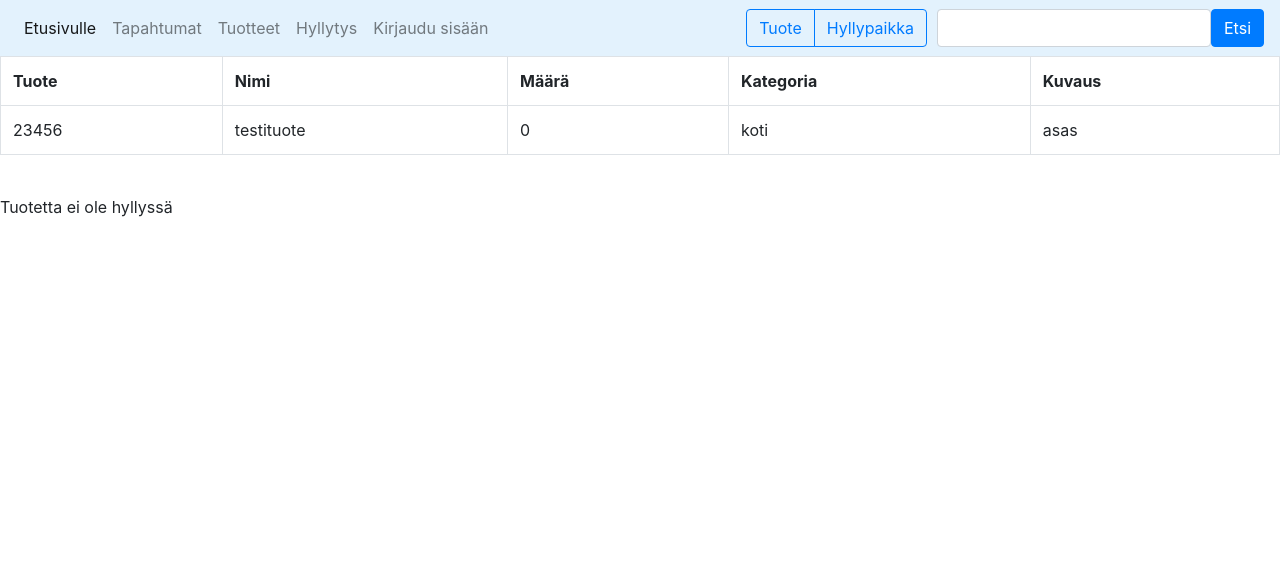
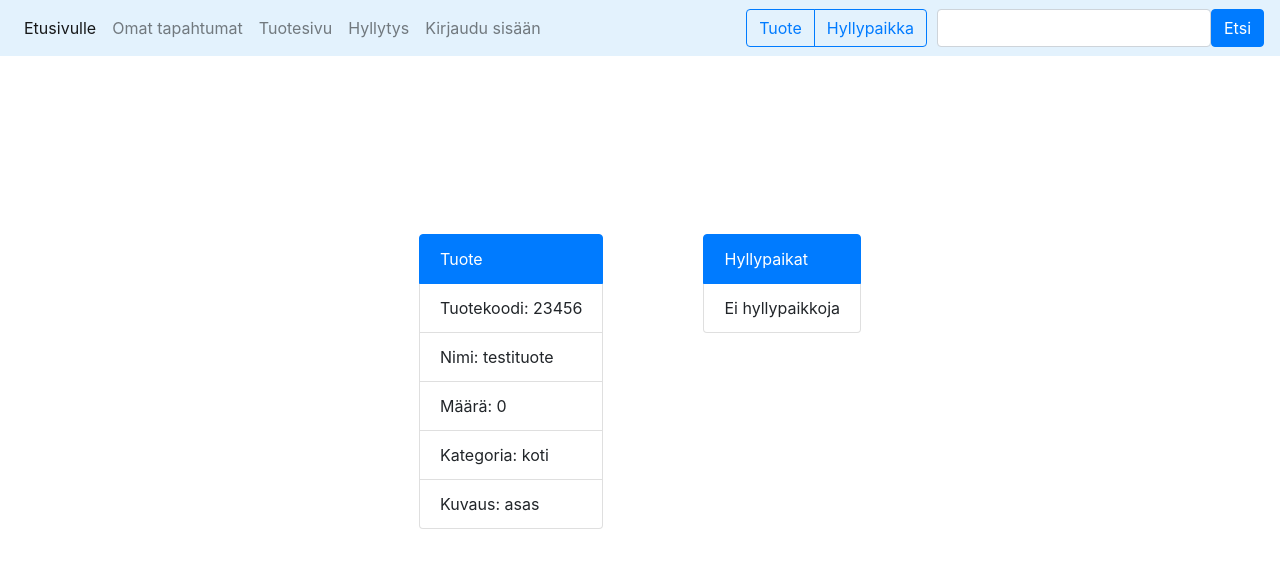
Before and after one commit to ktatu/Varasto, a Flask app: page /tuotteet/23456 in a window 1280 px wide. Shown: the top 578 px of the page. Run offline with Flask 2, Linux system fonts and the light colour scheme; data comes from the database, SQL or seed files in the repository; both versions use the stored data as it was after the commit; some libraries are stand-ins or nearby versions.

Commit message:
Ulkoasua uudistettu lisää, html-elementtejä muutettu. Metodinimiä yhdenmukaistettu

```diff
--- a/application/__init__.py
+++ b/application/__init__.py
@@ -39,7 +39,7 @@ def login_required(role="ANY"):
             if role != "ANY":
                 unauthorized = True
 
-                # sovelluksessa 1 rooli per käyttäjä, joten ei looppia
+                # sovelluksessa 1 rooli per user, joten ei looppia
                 if current_user.role() == role:
                     unauthorized = False
 
--- a/application/hyllypaikat/views.py
+++ b/application/hyllypaikat/views.py
@@ -1,20 +1,20 @@
 from application import app, db
 from flask import Flask, render_template, request, before_render_template, flash, redirect, url_for
 from sqlalchemy.sql.expression import exists
-from flask_login import login_required, current_user
+from flask_login import current_user, login_required
 from application.tuotteet.models import Tuote
 from application.hyllypaikat.models import Hyllypaikka
 from application.hyllypaikat.forms import KapasiteettiForm, TuoteVahennys
 from application.lokit.models import Loki
 
 @app.route("/varasto/main")
-def varasto_mainpage():
+def varasto_etusivu():
     return render_template("/varasto/main.html")
 
 # sivu tuotteille jotka voidaan hyllyttää (tuote.hyllytettava > 0)
 @app.route("/varasto/hyllytettavat", methods=["GET"])
 @login_required
-def varasto_to_shelf():
+def hyllytettavat_tuotteet():
 
     tuotteet = Tuote.query.filter(Tuote.hyllytettava != 0).all()
     print(tuotteet)
@@ -27,7 +27,7 @@ def varasto_to_shelf():
 # hyllytyssivu
 @app.route("/varasto/hyllyyn/<tuotekoodi>/", methods=["GET"])
 @login_required
-def choose_shelf(tuotekoodi):
+def valitse_hyllypaikka(tuotekoodi):
 
     tuoteHyllyyn = db.session().query(Tuote).filter(Tuote.tuotekoodi == tuotekoodi).first()
     hyllypaikka = Hyllypaikka.find_shelf_location(tuoteHyllyyn)
@@ -37,12 +37,12 @@ def choose_shelf(tuotekoodi):
 
     else:
         flash('Tuotteelle '+str(tuoteHyllyyn.tuotekoodi) +' ei ole vapaana hyllypaikkoja')
-        return redirect(url_for('varasto_to_shelf'))
+        return redirect(url_for('hyllytettavat_tuotteet'))
 
 # toteuttaa hyllytyksen
 @app.route("/varasto/hyllyyn/<tuotekoodi>/<paikkanumero>/", methods=["POST"])
 @login_required
-def product_to_shelf(tuotekoodi, paikkanumero):
+def hyllyta_tuote(tuotekoodi, paikkanumero):
 
     # keksi miten palautttaa oliot tuote ja hyllypaikka sivulta / choose_self-metodilta ilman uutta hakua
     tuote = db.session().query(Tuote).filter(Tuote.tuotekoodi == tuotekoodi).first()
@@ -51,7 +51,7 @@ def product_to_shelf(tuotekoodi, paikkanumero):
     tuote.hyllypaikat.append(hyllypaikka)
 
     form = KapasiteettiForm(request.form)
-    #
+
     if hyllypaikka.maara == 0 and not form.kapasiteetti.validate(form):
         flash('')
         return render_template("varasto/hyllyyn.html", tuote = tuote, hyllypaikka = hyllypaikka, form = form)
@@ -63,7 +63,7 @@ def product_to_shelf(tuotekoodi, paikkanumero):
         hyllypaikka.kapasiteetti = form.kapasiteetti.data
         hyllypaikka.maara += tuote.hyllytettava
 
-        loki = Loki(tuote.tuotekoodi, "Hyllysiirto +"+str(tuote.hyllytettava)+ " paikkanumero "+str(hyllypaikka.paikkanumero), current_user.id)
+        loki = Loki(tuote.tuotekoodi, "Hyllysiirto määrä "+str(tuote.hyllytettava)+ " paikkanumero "+str(hyllypaikka.paikkanumero), current_user.id, paikkanumero)
         hyllypaikka.lokit.append(loki)
 
         tuote.muokattu = db.func.current_timestamp()
@@ -75,12 +75,12 @@ def product_to_shelf(tuotekoodi, paikkanumero):
         db.session().commit()
 
         flash('Hyllytys onnistui')
-        return redirect(url_for('varasto_to_shelf'))
+        return redirect(url_for('hyllytettavat_tuotteet'))
 
 # näyttää hyllypaikan
 @app.route("/varasto/<paikkanumero>", methods=["GET"])
 @login_required
-def show_shelf(paikkanumero):
+def nayta_hyllypaikka(paikkanumero):
 
     hyllypaikka = Hyllypaikka.query.filter(Hyllypaikka.paikkanumero == paikkanumero).first()
 
@@ -94,7 +94,7 @@ def show_shelf(paikkanumero):
 # saldovähennys hyllypaikalla
 @app.route("/varasto/<paikkanumero>/<tuotekoodi>", methods=["POST"])
 @login_required
-def reduction(paikkanumero, tuotekoodi):
+def saldo_vahenna(paikkanumero, tuotekoodi):
 
     hyllypaikka = Hyllypaikka.query.filter(Hyllypaikka.paikkanumero == paikkanumero).first()
     tuote = Tuote.query.filter(Tuote.tuotekoodi == tuotekoodi).first()
@@ -104,11 +104,11 @@ def reduction(paikkanumero, tuotekoodi):
 
     if vahennys > hyllypaikka.maara:
         flash('Yritit vähentää ' + str(vahennys) + ", kun hyllyssä on " + str(hyllypaikka.maara))
-        return redirect(url_for('show_shelf', paikkanumero = hyllypaikka.paikkanumero))
+        return redirect(url_for('nayta_hyllypaikka', paikkanumero = hyllypaikka.paikkanumero))
 
     else:
         hyllypaikka.maara -= vahennys
-        loki = Loki(tuotekoodi, "Saldovähennys " + str(vahennys) + " paikkanumero " + paikkanumero, current_user.id)
+        loki = Loki(tuotekoodi, "Saldovähennys " + str(vahennys) + " paikkanumero " + paikkanumero, current_user.id, paikkanumero)
         hyllypaikka.lokit.append(loki)
         tuote.maara -= vahennys
 
@@ -124,4 +124,4 @@ def reduction(paikkanumero, tuotekoodi):
         db.session().commit()
 
         flash('Saldovähennys onnistui')
-        return redirect(url_for('show_shelf', paikkanumero = hyllypaikka.paikkanumero))
+        return redirect(url_for('nayta_hyllypaikka', paikkanumero = hyllypaikka.paikkanumero))
--- a/application/lokit/models.py
+++ b/application/lokit/models.py
@@ -10,7 +10,8 @@ class Loki(db.Model):
     account_id = db.Column(db.Integer, db.ForeignKey('account.id'), nullable=False)
     paikkanumero = db.Column(db.Integer, db.ForeignKey('hyllypaikka.paikkanumero'))
 
-    def __init__(self, tuotekoodi, kuvaus, account_id):
+    def __init__(self, tuotekoodi, kuvaus, account_id, paikkanumero):
         self.tuotekoodi = tuotekoodi
         self.kuvaus = kuvaus
         self.account_id = account_id
+        self.paikkanumero = paikkanumero
--- a/application/lokit/views.py
+++ b/application/lokit/views.py
@@ -8,14 +8,14 @@ from application.hyllypaikat.models import Hyllypaikka
  # kirjautuneen käyttäjän lokit
 @app.route("/lokit/userlogs")
 @login_required
-def user_logs():
+def kayttaja_lokit():
 
     return render_template("/lokit/userlogs.html", lokit = current_user.lokit)
 
  # hyllypaikan lokit
 @app.route("/lokit/<paikkanumero>")
 @login_required
-def shelf_logs(paikkanumero):
+def hyllypaikka_lokit(paikkanumero):
 
     hyllypaikka = Hyllypaikka.query.filter(Hyllypaikka.paikkanumero == paikkanumero).first()
 
--- a/application/templates/auth/create.html
+++ b/application/templates/auth/create.html
@@ -3,7 +3,7 @@
 {% block body %}
 <div class="d-flex-align-items-center" style="margin-top: 5%;">
     <div class="container">
-        <form method="POST" action="{{ url_for('create_user') }}">
+        <form method="POST" action="{{ url_for('luo_kayttaja') }}">
             <div class="d-flex justify-content-center">
                 <div class="p2" style="width: 200px;">{{ form.nimi.label }} {{ form.nimi }}</div>
             </div>
--- a/application/templates/auth/loginform.html
+++ b/application/templates/auth/loginform.html
@@ -30,5 +30,9 @@
         </form>
     </div>
 </div>
-<p>{{ error }}</p>
+
+{% if error %}
+    <p>{{ error }}</p>
+{% endif %}
+
 {% endblock %}
--- a/application/templates/layout.html
+++ b/application/templates/layout.html
@@ -23,26 +23,26 @@
               <a class="nav-link" href="{{ url_for('index') }}">Etusivulle<span class="sr-only">(current)</span></a>
             </li>
             <li class="nav-item">
-              <a class="nav-link" href="{{ url_for('user_logs') }}">Tapahtumat</a>
+              <a class="nav-link" href="{{ url_for('kayttaja_lokit') }}">Omat tapahtumat</a>
             </li>
             <li class="nav-item">
-              <a class="nav-link" href="{{ url_for('tuotteet_etusivu') }}">Tuotteet</a>
+              <a class="nav-link" href="{{ url_for('tuotteet_etusivu') }}">Tuotesivu</a>
             </li>
             <li>
-              <a class="nav-link" href="{{ url_for('varasto_to_shelf') }}">Hyllytys</a>
+              <a class="nav-link" href="{{ url_for('hyllytettavat_tuotteet') }}">Hyllytys</a>
             </li>
             {% if current_user.is_authenticated %}
               {% if current_user.role() == "ADMIN" %}
               <li class="nav-item">
-                <a class="nav-link" href="{{ url_for('create_user_form') }}">Luo käyttäjä</a>
+                <a class="nav-link" href="{{ url_for('luo_kayttaja_lomake') }}">Luo käyttäjä</a>
               </li>
               {% endif %}
               <li class="nav-item">
-                <a class="nav-link" href="{{ url_for('auth_logout') }}">Kirjautunut nimellä {{ current_user.nimi }} -- Kirjaudu ulos</a>
+                <a class="nav-link" href="{{ url_for('auth_login') }}">Kirjautunut nimellä {{ current_user.nimi }} -- Kirjaudu ulos</a>
               </li>
             {% else %}
               <li class="nav-item">
-                <a class="nav-link" href="{{ url_for('auth_login') }}">Kirjaudu sisään</a>
+                <a class="nav-link" href="{{ url_for('auth_logout') }}">Kirjaudu sisään</a>
               </li>
             {% endif %}
             </ul>
--- a/application/templates/lokit/shelflogs.html
+++ b/application/templates/lokit/shelflogs.html
@@ -1,7 +1,7 @@
 {% extends "layout.html" %}
 
 {% block body %}
-
+<div class="container" style="max-width: 1000px; align-content: center; margin-top: 50px;">
     <table class="table table-bordered">
         <tr>
             <th>Loki_Id</th>
@@ -20,5 +20,5 @@
         </tr>
     {% endfor %}
     </table>
-
+</div>
 {% endblock %}
--- a/application/templates/tuotteet/new.html
+++ b/application/templates/tuotteet/new.html
@@ -1,6 +1,7 @@
 {% extends "layout.html" %}
 
 {% block body %}
+<div class="d-flex justify-content-center" style="margin-top: 5%;">
     <form method="POST" action="{{ url_for('luo_tuote') }}">
         <fieldset>
             <legend>Tuoteinformaatio:</legend>
@@ -34,7 +35,5 @@
             </td>
         </fieldset>
     </form>
-<form method="POST" action="{{ url_for('tuotteet_palautus') }}">
-    <input type="submit" name="peruuta" value="Takaisin"/>
-</form>
+</div>
 {% endblock %}
--- a/application/templates/tuotteet/search.html
+++ b/application/templates/tuotteet/search.html
@@ -1,38 +1,27 @@
 {% extends "layout.html" %}
 
 {% block body %}
-{% if tuote %}
-<table class="table table-bordered">
-    <tr>
-        <th>Tuote</th>
-        <th>Nimi</th>
-        <th>Määrä</th>
-        <th>Kategoria</th>
-        <th>Kuvaus</th>
-    </tr>
-    <tr>
-        <td>{{ tuote.tuotekoodi }}</td>
-        <td>{{ tuote.nimi }}</td>
-        <td>{{ tuote.maara }}</td>
-        <td>{{ tuote.kategoria }}</td>
-        <td>{{ tuote.kuvaus }}</td>
-    </tr>
-</table>
-{% endif %}
 
-{% if hyllypaikat %}
-<div class="d-flex justify-content-center">
-<ul class="list-group">
-    <li class="list-group-item active">Hyllypaikat</li>
-    {% for hyllypaikka in hyllypaikat %}
-    <li class="list-group-item"><a href="{{ url_for('show_shelf', paikkanumero=hyllypaikka.paikkanumero) }}">{{ hyllypaikka.paikkanumero }}</a></li>
-    {% endfor %}
-</ul>
-{% else %}
-<br><p>Tuotetta ei ole hyllyssä</p>
+<div class="d-flex justify-content-center" style="margin-top: 10%;">
+    <div class="d-flex align-items-stretch">
+            <ul class="list-group" style="margin: 50px;">
+                    <li class="list-group-item active">Tuote</li>
+                    <li class="list-group-item">Tuotekoodi: {{ tuote.tuotekoodi }}</li>
+                    <li class="list-group-item">Nimi: {{ tuote.nimi }}</li>
+                    <li class="list-group-item">Määrä: {{ tuote.maara }}</li>
+                    <li class="list-group-item">Kategoria: {{ tuote.kategoria }}</li>
+                    <li class="list-group-item">Kuvaus: {{ tuote.kuvaus }}</li>
+            </ul>
+            <ul class="list-group" style="margin: 50px;">
+                    <li class="list-group-item active">Hyllypaikat</li>
+                    {% for hyllypaikka in hyllypaikat %}
+                    <li class="list-group-item"><a href="{{ url_for('nayta_hyllypaikka', paikkanumero=hyllypaikka.paikkanumero) }}">{{ hyllypaikka.paikkanumero }}</a></li>
+                    {% endfor %}
+                    {% if not hyllypaikat %}
+                    <li class="list-group-item">Ei hyllypaikkoja</li>
+                    {% endif %}
+                </ul>
+    </div>
 </div>
-{% endif %}
-
-
 
 {% endblock %}
--- a/application/templates/varasto/hyllytettavat.html
+++ b/application/templates/varasto/hyllytettavat.html
@@ -2,7 +2,7 @@
 
 
 {% block body %}
-
+<div class="container" style="max-width: 1000px; align-content: center; margin-top: 50px;">
     <table class="table table-bordered">
         <tr>
             <th>Tuotekoodi</th>
@@ -18,10 +18,11 @@
             <td>{{ tuote.hyllytettava }}</td>
             <td>{{ tuote.kategoria }}</td>
             <td>{{ tuote.kuvaus }}</td>
-        <form method="GET" action="{{ url_for('choose_shelf', tuotekoodi=tuote.tuotekoodi) }}">
+            <form method="GET" action="{{ url_for('valitse_hyllypaikka', tuotekoodi=tuote.tuotekoodi) }}">
                 <td><input type="submit" value="Hyllyyn"></td>
             </form>
         </tr>
         {% endfor %}
     </table>
+</div>
 {% endblock %}
--- a/application/tuotteet/views.py
+++ b/application/tuotteet/views.py
@@ -23,7 +23,8 @@ def luo_tuote():
     t = Tuote(form.tuotekoodi.data, form.nimi.data, form.maara.data, form.kategoria.data, form.kuvaus.data)
     t.hyllytettava = form.maara.data
 
-    loki = Loki(form.tuotekoodi.data, "tuotelisäys määrä "+str(form.maara.data), current_user.id)
+    loki = Loki(form.tuotekoodi.data, "tuotelisäys määrä "+str(form.maara.data), current_user.id, None)
+    t.lokit.append(loki)
 
     db.session().add(loki)
     db.session().add(t)
@@ -43,7 +44,7 @@ def tuotteet_etusivu():
 
 @app.route("/tuotteet/main", methods=["POST"])
 @login_required
-def tuotteet_haku():
+def tuote_toiminnot():
 
     form = mainPageForm(request.form)
     koodi = form.tuotekoodi.data
@@ -55,7 +56,7 @@ def tuotteet_haku():
     # tuotehaku
     if request.form["nappi"] == "Hae tuotetta":
         if tuote:
-            return nayta_tuote(tuote)
+            return nayta_tuote(tuote, form)
         else:
             flash('Tuotetta ' + str(koodi) + ' ei ole varastossa')
             return redirect(url_for('tuotteet_etusivu'))
@@ -71,7 +72,7 @@ def tuotteet_haku():
             form.tuotekoodi = koodi
             return render_template("/tuotteet/new.html", form = tuoteForm)
 
-    # saldopäivitys
+    # saldolisäys
     else:
 
         lisattava = form.maara.data
@@ -81,7 +82,7 @@ def tuotteet_haku():
         if tuote:
             tuote.maara = tuote.maara + lisattava
             tuote.hyllytettava = tuote.hyllytettava + lisattava
-            loki = Loki(koodi, "saldopäivitys määrä "+str(lisattava), current_user.id)
+            loki = Loki(koodi, "saldopäivitys määrä "+str(lisattava), current_user.id, None)
 
             db.session().add(loki)
             db.session().commit()
@@ -92,11 +93,11 @@ def tuotteet_haku():
 
         return redirect(url_for("tuotteet_etusivu"))
 
-# apumetodi tuotteet_haulle
+# apumetodi tuote_toiminnoille
 @app.route("/tuotteet/search", methods=["GET"])
-def nayta_tuote(parametriTuote):
+def nayta_tuote(parametriTuote, form):
 
-    return render_template("tuotteet/search.html", tuote = parametriTuote,
+    return render_template("tuotteet/main.html", form = form, tuote = parametriTuote,
     hyllypaikat = Hyllypaikka.query.join(Tuote).filter(Hyllypaikka.tuotekoodi == parametriTuote.tuotekoodi).all())
 
 # metodi listojen (esim. kaikkien tuotteiden listaus, tuotteet_indeksi) tuotelinkkejä varten
```
Also changed, not shown: application/auth/views.py (+3 -10 lines), application/templates/tuotteet/list.html (+5 -2 lines), application/templates/tuotteet/main.html (+29 -7 lines), application/templates/varasto/hyllypaikka.html (+13 -4 lines), application/templates/varasto/hyllyyn.html (+18 -21 lines), application/templates/varasto/main.html (deleted, +0 -9 lines), application/varasto.db. Lines whose indentation alone changed are shown as unchanged.
